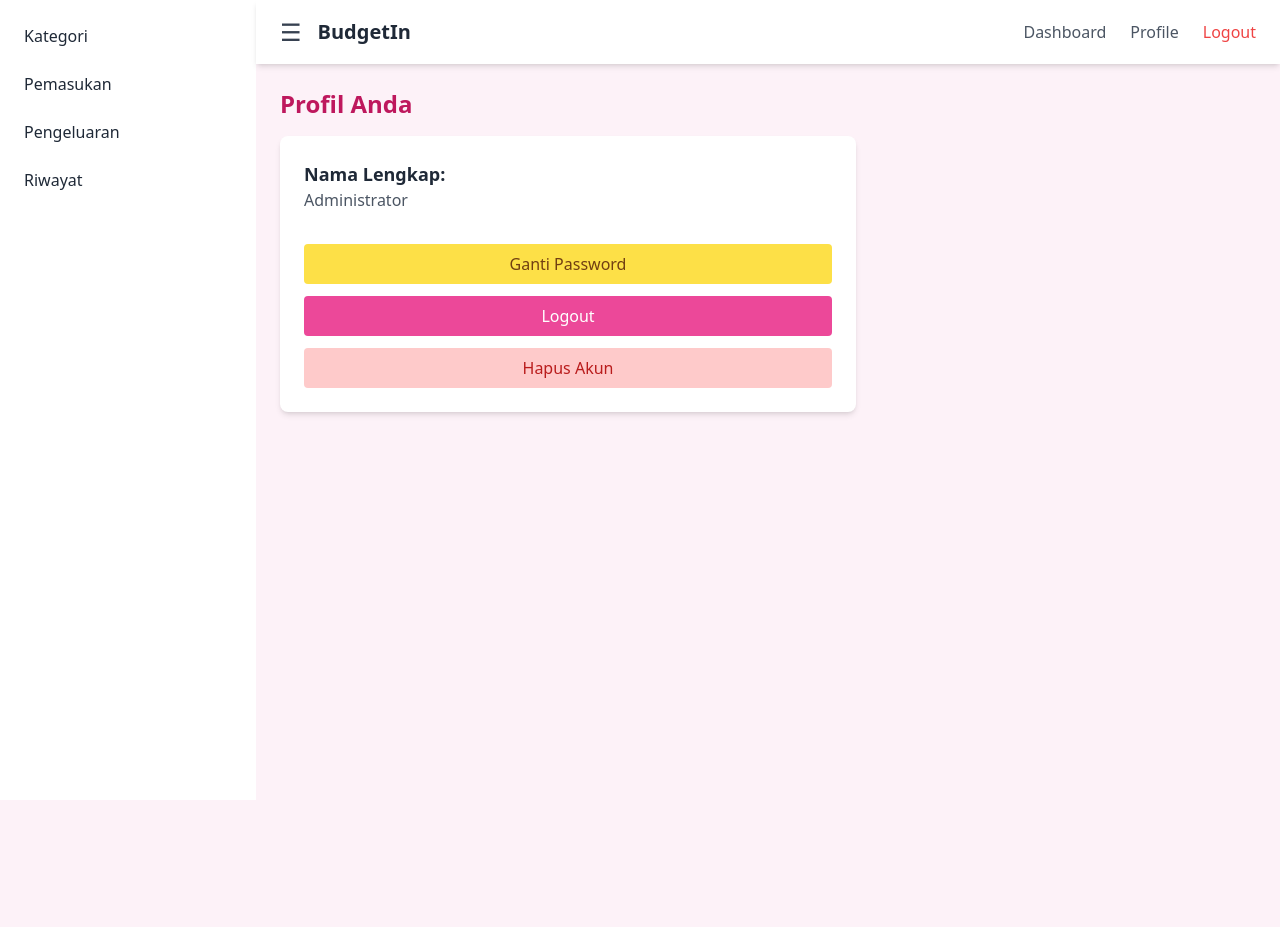
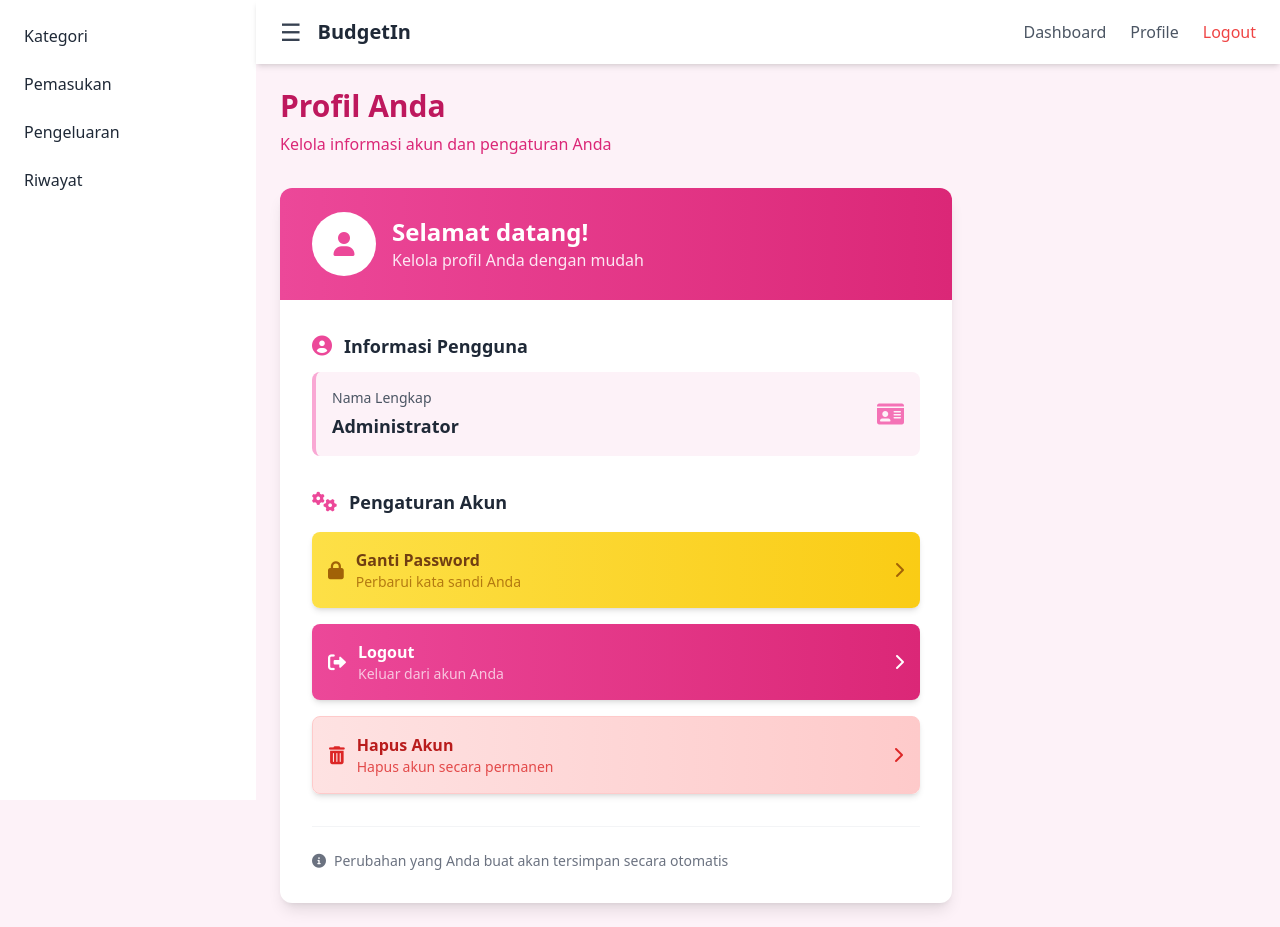
Before and after one commit to baralul/BudgetIn, a PHP site: page /pages/tables/profile.php in a window 1280 px wide. Before the commit the page ends 800 px from the top, so only its background shows below. Run offline with PHP 8.4, Linux system fonts and the light colour scheme; a user stored in the database is signed in; some libraries are stand-ins or nearby versions.

Commit message:
update riwayat dan profil

```diff
--- a/pages/tables/profile.php
+++ b/pages/tables/profile.php
@@ -17,6 +17,7 @@ $nama = $_SESSION['nama_lengkap'] ?? 'Pengguna';
   <meta charset="UTF-8">
   <title>Profile - BudgetIn</title>
   <script src="https://cdn.tailwindcss.com"></script>
+  <link href="https://cdnjs.cloudflare.com/ajax/libs/font-awesome/6.0.0/css/all.min.css" rel="stylesheet">
 </head>
 <body class="bg-pink-50 min-h-screen">
   <div class="flex">
@@ -27,26 +28,101 @@ $nama = $_SESSION['nama_lengkap'] ?? 'Pengguna';
       <?php include '../../components/header.php'; ?>
 
       <main class="p-6">
-        <h1 class="text-2xl font-bold text-pink-700 mb-4">Profil Anda</h1>
+        <!-- Header Section -->
+        <div class="mb-8">
+          <h1 class="text-3xl font-bold text-pink-700 mb-2">Profil Anda</h1>
+          <p class="text-pink-600">Kelola informasi akun dan pengaturan Anda</p>
+        </div>
 
-        <div class="bg-white p-6 rounded-lg shadow-md max-w-xl space-y-4">
-          <div>
-            <p class="text-lg font-semibold text-gray-800">Nama Lengkap:</p>
-            <p class="text-gray-600"><?= htmlspecialchars($nama) ?></p>
+        <!-- Profile Card -->
+        <div class="bg-white rounded-xl shadow-lg overflow-hidden max-w-2xl">
+          <!-- Profile Header -->
+          <div class="bg-gradient-to-r from-pink-500 to-pink-600 px-8 py-6">
+            <div class="flex items-center space-x-4">
+              <div class="w-16 h-16 bg-white rounded-full flex items-center justify-center">
+                <i class="fas fa-user text-pink-500 text-2xl"></i>
+              </div>
+              <div>
+                <h2 class="text-2xl font-bold text-white">Selamat datang!</h2>
+                <p class="text-pink-100">Kelola profil Anda dengan mudah</p>
+              </div>
+            </div>
           </div>
 
-          <div class="space-y-3 pt-4">
-            <a href="../forms/account_change_password.php" class="block w-full bg-yellow-300 text-yellow-900 text-center py-2 rounded hover:bg-yellow-400 font-medium">
-              Ganti Password
-            </a>
+          <!-- Profile Content -->
+          <div class="p-8">
+            <!-- User Information -->
+            <div class="mb-8">
+              <div class="flex items-center mb-3">
+                <i class="fas fa-user-circle text-pink-500 text-xl mr-3"></i>
+                <h3 class="text-lg font-semibold text-gray-800">Informasi Pengguna</h3>
+              </div>
 
-            <a href="../../logout.php" class="block w-full bg-pink-500 text-white text-center py-2 rounded hover:bg-pink-600 font-medium">
-              Logout
-            </a>
+              <div class="bg-pink-50 rounded-lg p-4 border-l-4 border-pink-300">
+                <div class="flex justify-between items-center">
+                  <div>
+                    <p class="text-sm font-medium text-gray-600 mb-1">Nama Lengkap</p>
+                    <p class="text-lg font-semibold text-gray-800"><?= htmlspecialchars($nama) ?></p>
+                  </div>
+                  <i class="fas fa-id-card text-pink-400 text-2xl"></i>
+                </div>
+              </div>
+            </div>
 
-            <a href="../forms/account_delete.php" class="block w-full bg-red-200 text-red-700 text-center py-2 rounded hover:bg-red-300 font-medium">
-              Hapus Akun
-            </a>
+            <!-- Action Buttons -->
+            <div class="space-y-4">
+              <div class="flex items-center mb-4">
+                <i class="fas fa-cogs text-pink-500 text-xl mr-3"></i>
+                <h3 class="text-lg font-semibold text-gray-800">Pengaturan Akun</h3>
+              </div>
+
+              <!-- Change Password Button -->
+              <a href="../forms/account_change_password.php"
+                 class="group flex items-center justify-between w-full bg-gradient-to-r from-yellow-300 to-yellow-400 hover:from-yellow-400 hover:to-yellow-500 text-yellow-900 p-4 rounded-lg transition-all duration-200 transform hover:scale-[1.02] shadow-md hover:shadow-lg">
+                <div class="flex items-center">
+                  <i class="fas fa-lock text-yellow-700 text-lg mr-3"></i>
+                  <div>
+                    <p class="font-semibold">Ganti Password</p>
+                    <p class="text-sm text-yellow-700 opacity-80">Perbarui kata sandi Anda</p>
+                  </div>
+                </div>
+                <i class="fas fa-chevron-right text-yellow-700 group-hover:translate-x-1 transition-transform"></i>
+              </a>
+
+              <!-- Logout Button -->
+              <a href="../../logout.php"
+                 class="group flex items-center justify-between w-full bg-gradient-to-r from-pink-500 to-pink-600 hover:from-pink-600 hover:to-pink-700 text-white p-4 rounded-lg transition-all duration-200 transform hover:scale-[1.02] shadow-md hover:shadow-lg">
+                <div class="flex items-center">
+                  <i class="fas fa-sign-out-alt text-white text-lg mr-3"></i>
+                  <div>
+                    <p class="font-semibold">Logout</p>
+                    <p class="text-sm text-pink-100 opacity-80">Keluar dari akun Anda</p>
+                  </div>
+                </div>
+                <i class="fas fa-chevron-right text-white group-hover:translate-x-1 transition-transform"></i>
+              </a>
+
+              <!-- Delete Account Button -->
+              <a href="../forms/account_delete.php"
+                 class="group flex items-center justify-between w-full bg-gradient-to-r from-red-100 to-red-200 hover:from-red-200 hover:to-red-300 text-red-700 p-4 rounded-lg transition-all duration-200 transform hover:scale-[1.02] shadow-md hover:shadow-lg border border-red-200">
+                <div class="flex items-center">
+                  <i class="fas fa-trash-alt text-red-600 text-lg mr-3"></i>
+                  <div>
+                    <p class="font-semibold">Hapus Akun</p>
+                    <p class="text-sm text-red-600 opacity-80">Hapus akun secara permanen</p>
+                  </div>
+                </div>
+                <i class="fas fa-chevron-right text-red-600 group-hover:translate-x-1 transition-transform"></i>
+              </a>
+            </div>
+
+            <!-- Additional Info -->
+            <div class="mt-8 pt-6 border-t border-gray-100">
+              <div class="flex items-center text-sm text-gray-500">
+                <i class="fas fa-info-circle mr-2"></i>
+                <p>Perubahan yang Anda buat akan tersimpan secara otomatis</p>
+              </div>
+            </div>
           </div>
         </div>
       </main>
```
Also changed, not shown: pages/tables/riwayat.php (+31 -5 lines).
